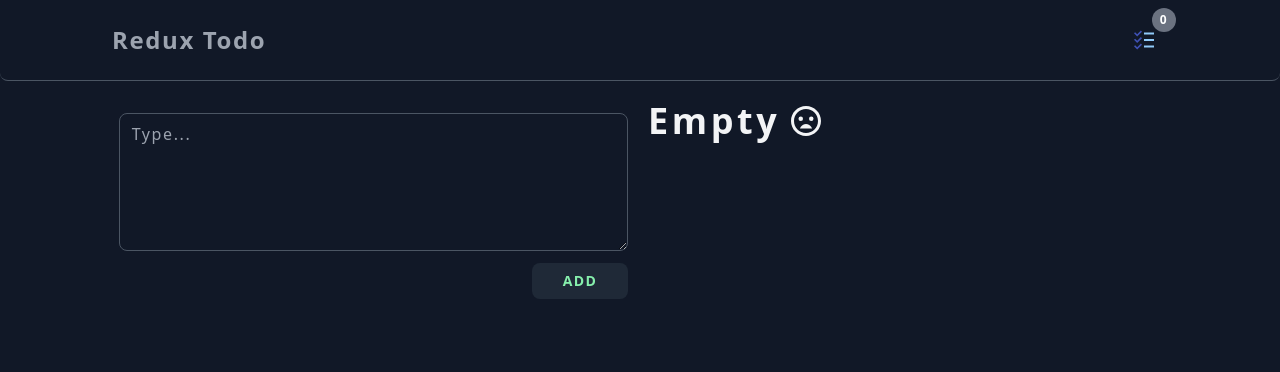
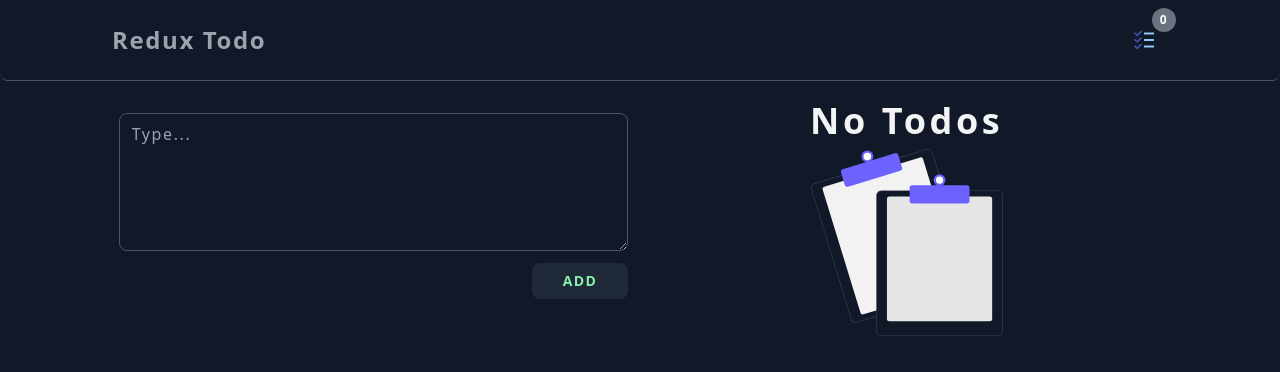
Before and after one commit to Usamaraoo/ReduxTodo, a React (Create React App) app: page / in a window 1280 px wide. Shown: the top 372 px of the page. Built offline with nearby package versions, Linux system fonts and the light colour scheme.

Commit message:
Logic Fix for count

```diff
--- a/src/components/Home.jsx
+++ b/src/components/Home.jsx
@@ -1,18 +1,12 @@
 import SingleItem from './SingleItem'
 import TodoForm from './TodoForm'
-import { BiSad } from 'react-icons/bi'
 import { useSelector, useDispatch } from 'react-redux'
 import { changeModalState } from '../features/modal/modalSlice'
-import { useEffect } from 'react'
+import emptyImg from '../assests/images/empty.svg'
 
 export default function Home() {
     const dispatch = useDispatch()
     const { todoItems, total } = useSelector((store) => store.todo)
-    useEffect(() => {
-
-      if(window.localStorage.getItem('todos') === null)  window.localStorage.setItem('todos',JSON.stringify([]))
-    }, [])
-
     return (
         <div className="w-5/6 mx-auto mt-5 ">
             {total > 1 && <div className='text-end mb-5 text-red-400'>
@@ -28,9 +22,9 @@ export default function Home() {
                             })}
                         </div>
                     ) : (
-                        <div className='tracking-widest text-4xl flex gap-2 items-center font-bold'>
-                            <p> Empty </p>
-                            <BiSad className='text-1   xl' />
+                        <div className='tracking-widest  text-4xl flex flex-col gap-2 items-center font-bold justify-center'>
+                            <p>No Todos</p>
+                            <img src={emptyImg} alt="Empty" className='w-48 h-54' />
                         </div>
                     )}
                 </div>
--- a/src/features/todo/todoSlice.js
+++ b/src/features/todo/todoSlice.js
@@ -18,15 +18,21 @@ const todoSlice = createSlice({
             state.todoItems = []
             state.total = 0
             window.localStorage.removeItem('todos')
-
         },
         addTodo: (state, { payload }) => {
             const text = payload
             state.todoItems.push({ text })
-            state.total = state.total + 1
+            // for first item create
+            if (!JSON.parse(window.localStorage.getItem('todos'))) {
+                window.localStorage.setItem('todos', JSON.stringify(state.todoItems))
+                state.total = JSON.parse(window.localStorage.getItem('todos')).length + 1
+            } else {
+                state.total = window.localStorage.getItem('todos')
+                    ? JSON.parse(window.localStorage.getItem('todos')).length + 1
+                    : 0
+                window.localStorage.setItem('todos', JSON.stringify(state.todoItems))
+            }
             // updating list in local storage
-
-            window.localStorage.setItem('todos', JSON.stringify(state.todoItems))
         },
         // Updating the coming item and change where current item match update with new
         updateTodo: (state, { payload }) => {
@@ -57,12 +63,11 @@ const todoSlice = createSlice({
         removeSingleTodo: (state, action) => {
             const text = action.payload
             state.todoItems = state.todoItems.filter((item) => item.text !== text)
-            state.total = state.total - 1
+            state.total = JSON.parse(window.localStorage.getItem('todos')).length - 1
             window.localStorage.setItem('todos', JSON.stringify(state.todoItems))
         },
     },
 })
-
 
 export const {
     clearTodo,
```
Also changed, not shown: src/assests/images/empty.svg (added).
